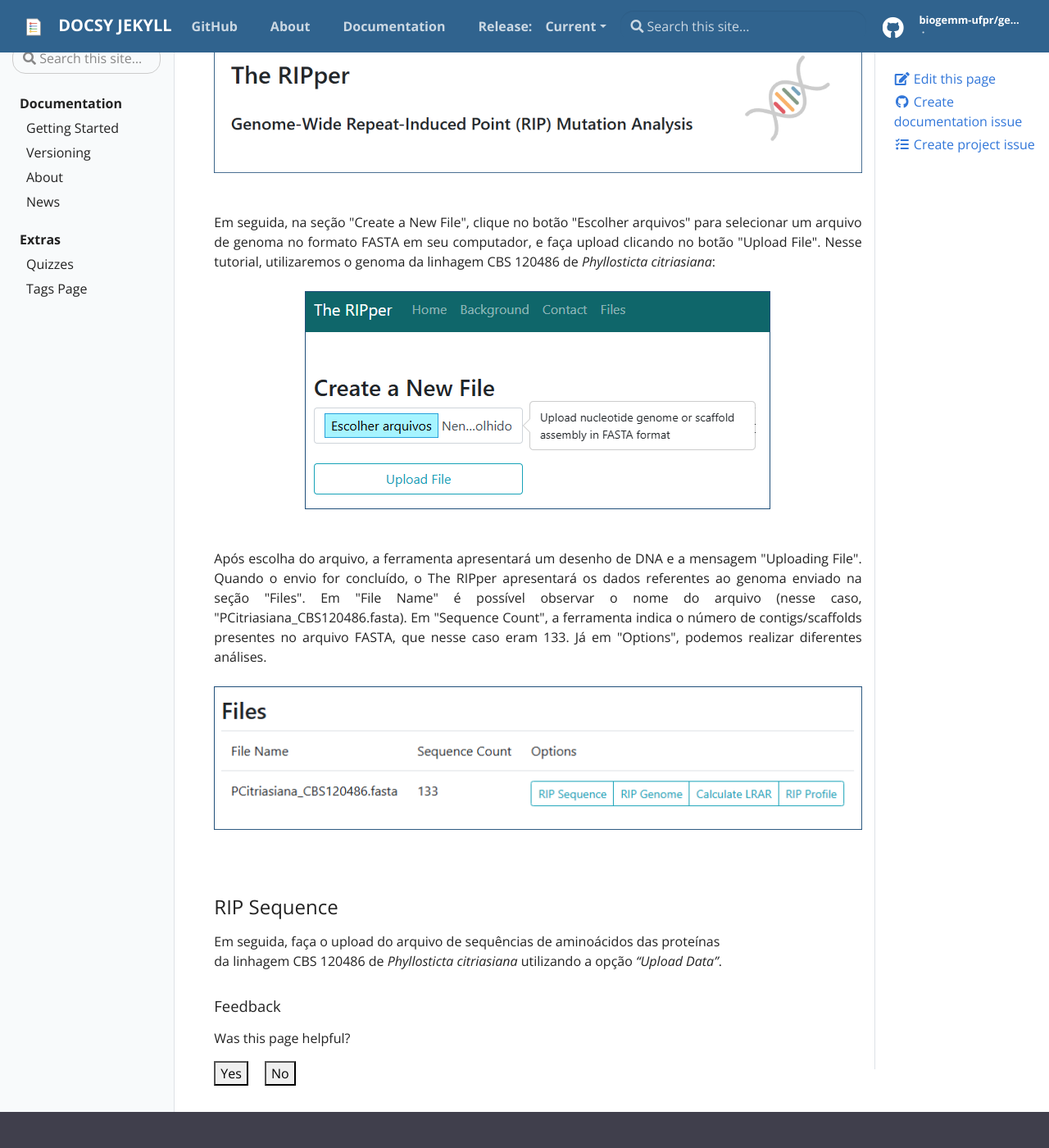
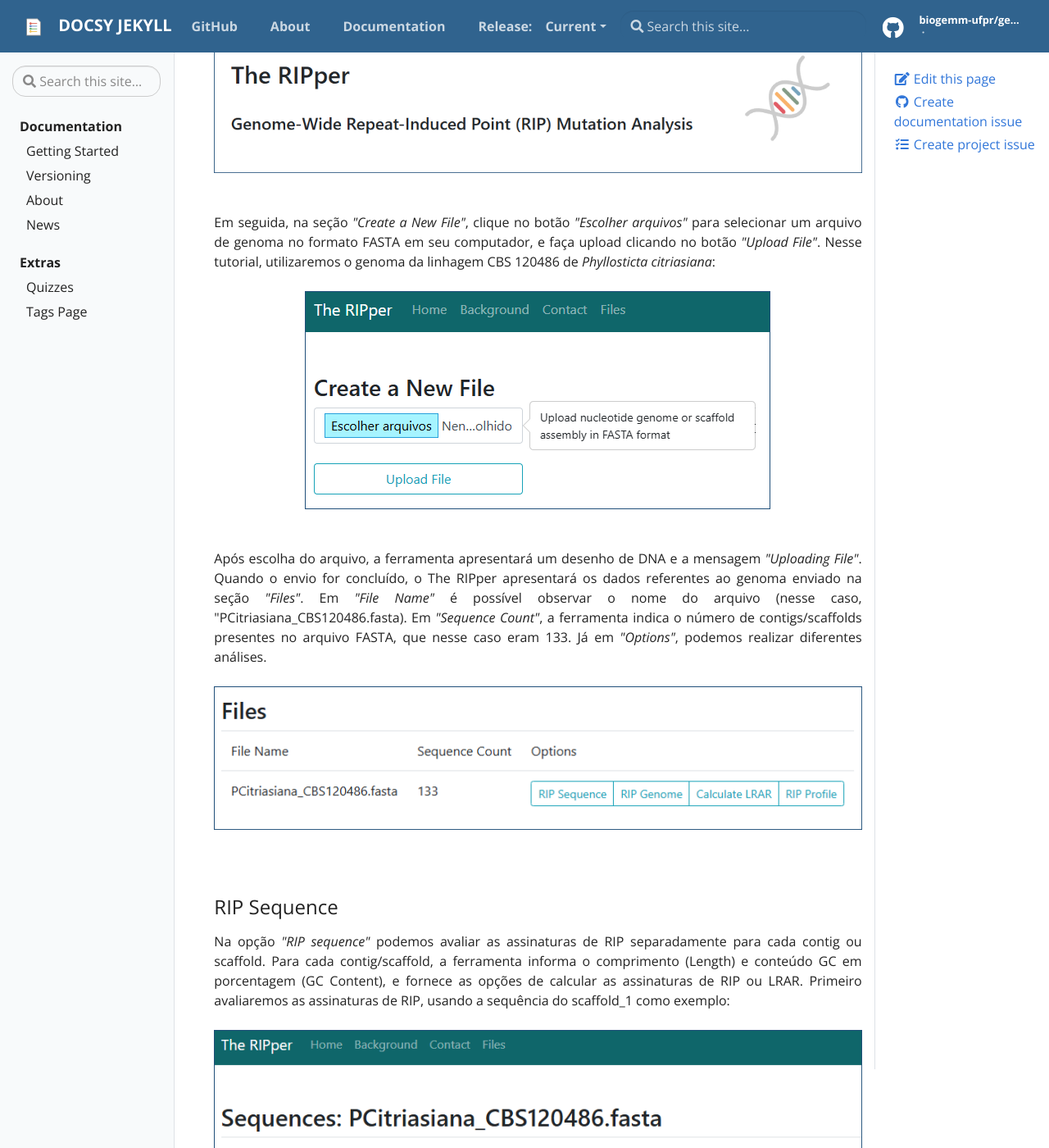
Before and after one commit to biogemm-ufpr/genomics, a Jekyll site: the page built from _docs/fungos/TEs/RIPper.md, in a window 1280 px wide and 1400 px high, scrolled down 487 px. Shown: the whole window at 82% size. Built offline with Jekyll 4.4.1, drawn with Linux system fonts in a browser that asks for light colours.

Commit message:
Update RIPper.md

```diff
--- a/_docs/fungos/TEs/RIPper.md
+++ b/_docs/fungos/TEs/RIPper.md
@@ -16,20 +19,29 @@ Para a detecção de mutações de ponto induzidas por repetição podemos utili
 <img src="https://raw.githubusercontent.com/biogemm-ufpr/genomics/master/_data/img/fungos/TEs/RIPper/ripper_01.png" alt="Visão geral da página inicial do The RIPper" align="center">
 </center>
 <br><br>
-Em seguida, na seção "Create a New File", clique no botão "Escolher arquivos" para selecionar um arquivo de genoma no formato FASTA em seu computador, e faça upload clicando no botão "Upload File". Nesse tutorial, utilizaremos o genoma da linhagem CBS 120486 de <i>Phyllosticta citriasiana</i>:
+Em seguida, na seção <i>"Create a New File"</i>, clique no botão <i>"Escolher arquivos"</i> para selecionar um arquivo de genoma no formato FASTA em seu computador, e faça upload clicando no botão <i>"Upload File"</i>. Nesse tutorial, utilizaremos o genoma da linhagem CBS 120486 de <i>Phyllosticta citriasiana</i>:
 <br><br>
 <center>
 <img src="https://raw.githubusercontent.com/biogemm-ufpr/genomics/master/_data/img/fungos/TEs/RIPper/ripper_02.png" alt="Upload de genoma de interesse no software The RIPper" align="center">
 </center>
 <br><br>
-Após escolha do arquivo, a ferramenta apresentará um desenho de DNA e a mensagem "Uploading File". Quando o envio for concluído, o The RIPper apresentará os dados referentes ao genoma enviado na seção "Files". Em "File Name" é possível observar o nome do arquivo (nesse caso, "PCitriasiana_CBS120486.fasta). Em "Sequence Count", a ferramenta indica o número de contigs/scaffolds presentes no arquivo FASTA, que nesse caso eram 133. Já em "Options", podemos realizar diferentes análises.
+Após escolha do arquivo, a ferramenta apresentará um desenho de DNA e a mensagem <i>"Uploading File"</i>. Quando o envio for concluído, o The RIPper apresentará os dados referentes ao genoma enviado na seção <i>"Files"</i>. Em <i>"File Name"</i> é possível observar o nome do arquivo (nesse caso, "PCitriasiana_CBS120486.fasta). Em <i>"Sequence Count"</i>, a ferramenta indica o número de contigs/scaffolds presentes no arquivo FASTA, que nesse caso eram 133. Já em <i>"Options"</i>, podemos realizar diferentes análises.
 <br><br>
 <center>
-<img src="https://raw.githubusercontent.com/biogemm-ufpr/genomics/master/_data/img/fungos/TEs/RIPper/ripper_03.png" alt="Upload de genoma de interesse no software The RIPper" align="center">
+<img src="https://raw.githubusercontent.com/biogemm-ufpr/genomics/master/_data/img/fungos/TEs/RIPper/ripper_03.png" alt="Informações de arquivo e opções de análise no software The RIPper" align="center">
 </center>
 <br><br>
 </div>
 
 ### RIP Sequence
 
+<div align="justify">
+Na opção <i>"RIP sequence"</i> podemos avaliar as assinaturas de RIP separadamente para cada contig ou scaffold. Para cada contig/scaffold, a ferramenta informa o comprimento (Length) e conteúdo GC em porcentagem (GC Content), e fornece as opções de calcular as assinaturas de RIP ou LRAR. Primeiro avaliaremos as assinaturas de RIP, usando a sequência do scaffold_1 como exemplo:
+<br><br>
+<center>
+<img src="https://raw.githubusercontent.com/biogemm-ufpr/genomics/master/_data/img/fungos/TEs/RIPper/ripper_04.png" alt="Opção RIP sequence utilizada no scaffold_1 de montagem de genoma de Phyllosticta citriasiana CBS 120486 no software The RIPper" align="center">
+</center>
+<br><br>
+
 Em seguida, faça o upload do arquivo de sequências de aminoácidos das proteínas da linhagem CBS 120486 de <i>Phyllosticta citriasiana</i> utilizando a opção <i>"Upload Data"</i>.
+</div>
```
Also changed, not shown: other parts of _docs/fungos/TEs/RIPper.md (+3 -0 lines).
